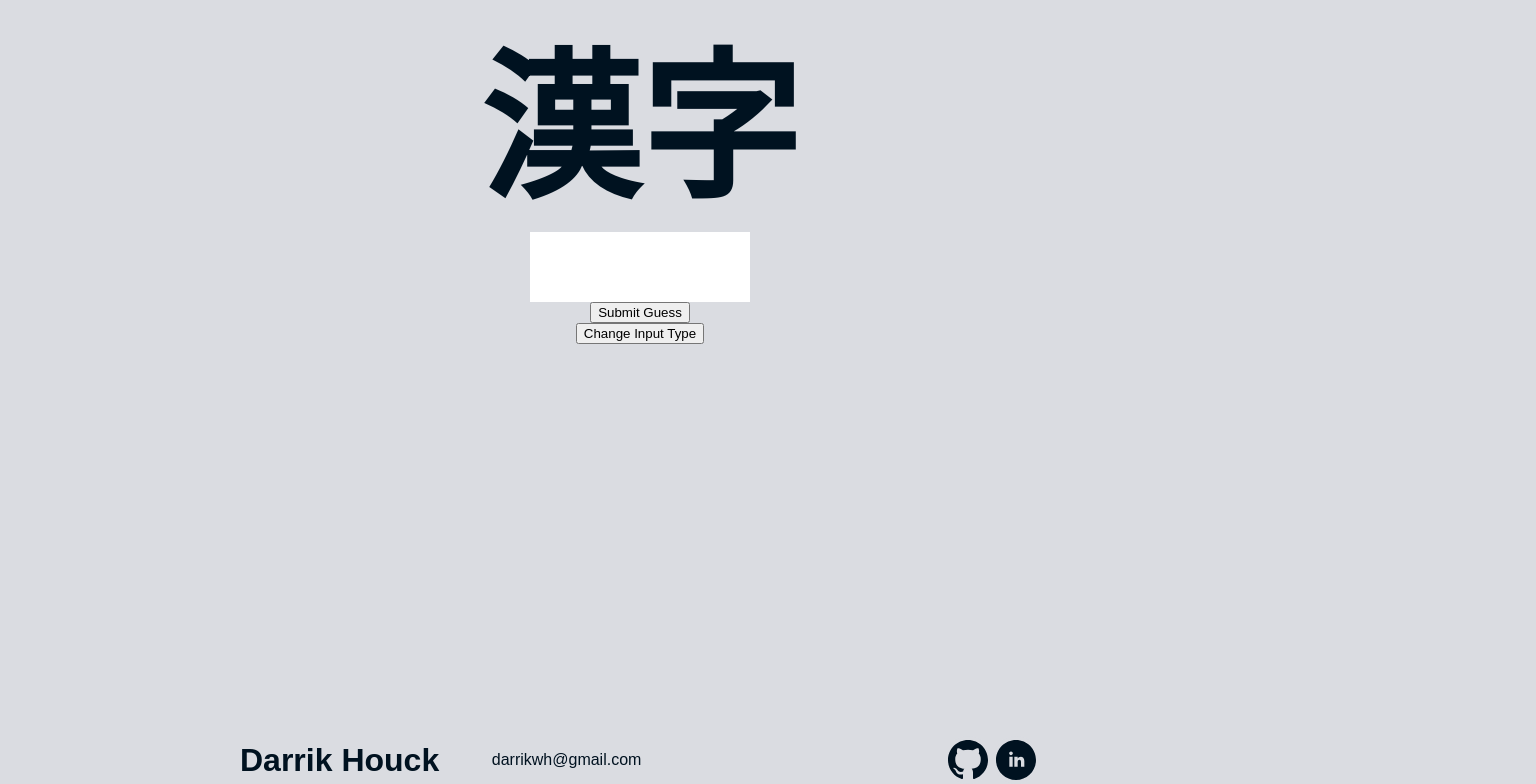
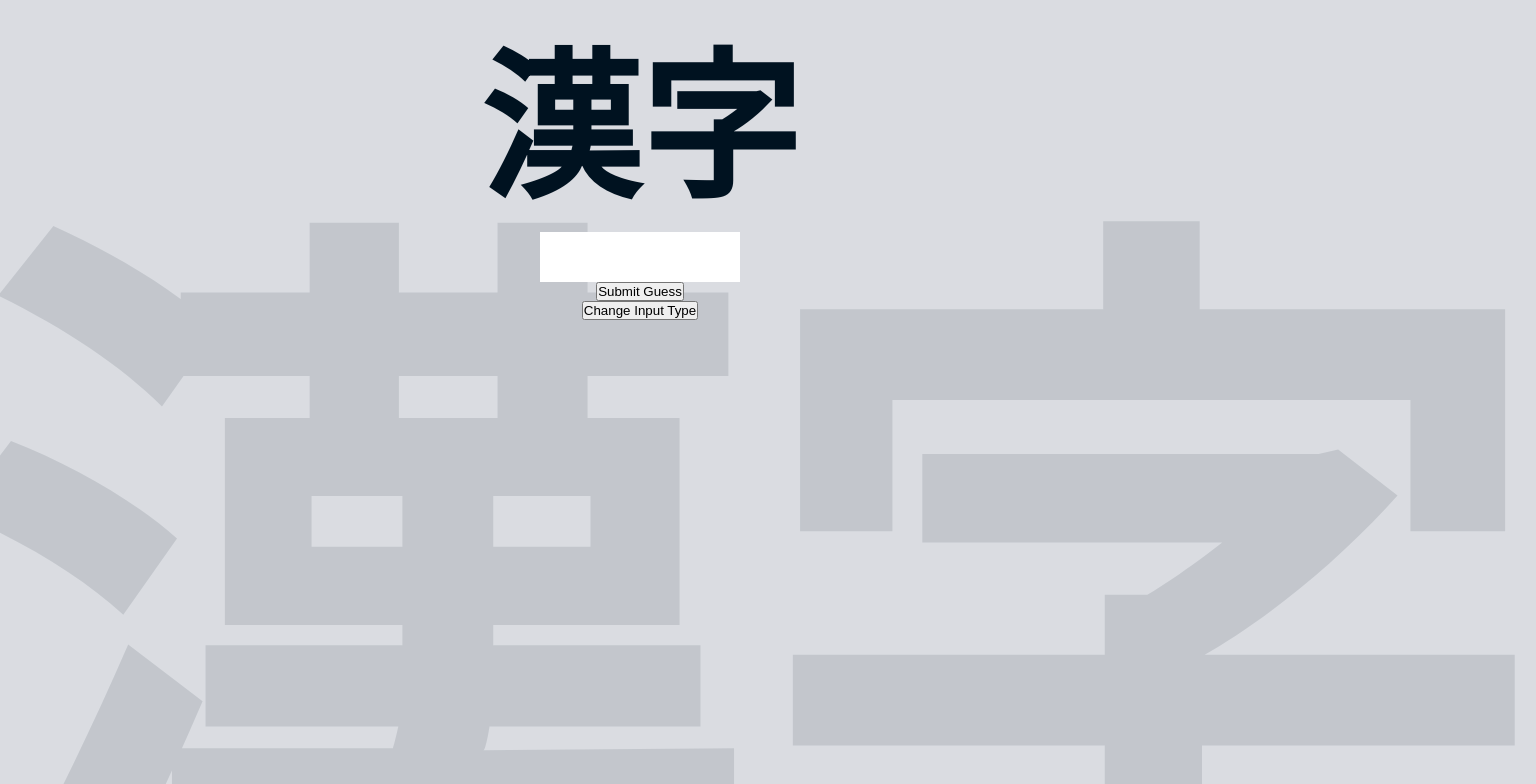
Before and after one commit to Daarrik/kanji-guess-v2, a React (Create React App) app: page / in a window 1280 px wide. Shown: the top 784 px of the page, 1536 px wide, since content can reach past the window. Built offline with nearby package versions, Linux system fonts and the light colour scheme; a web font is replaced by a local one.

Commit message:
added kanji in background

```diff
--- a/src/App.tsx
+++ b/src/App.tsx
@@ -1,4 +1,5 @@
 import { useContext } from "react";
+import { KanjiContext } from "./components/ContextProviders/KanjiProvider";
 import { GuessContext } from "./components/ContextProviders/GuessProvider";
 import Game from "./components/Game/Game";
 import Results from "./components/Results/Results";
@@ -6,15 +7,17 @@ import Footer from "./components/Footer/Footer";
 // Readd Footer when rest of app is done
 
 const App: React.FC = () => {
+  const { kanji } = useContext(KanjiContext);
   const { guessed } = useContext(GuessContext);
 
   return (
     <div>
-      <main id="main" className="flex-center">
+      <main>
         {/* animation for components */}
         {!guessed ? <Game /> : <Results />}
       </main>
-      <Footer />
+      <h1 className="kanji-backdrop jp-font">{kanji}</h1>
+      {/* <Footer /> */}
     </div>
   );
 };
--- a/src/components/Game/Game.css
+++ b/src/components/Game/Game.css
@@ -2,6 +2,8 @@
   display: flex;
   align-items: center;
   flex-direction: column;
+  max-width: var(--full-width);
+  margin: auto;
 }
 
 .kanji {
--- a/src/components/TextInput/TextInput.css
+++ b/src/components/TextInput/TextInput.css
@@ -10,5 +10,5 @@
 }
 
 .input:focus {
-  border: 1px solid var(--text-color);
+  box-shadow: inset 0 0 0 1px var(--text-color);
 }
--- a/src/index.css
+++ b/src/index.css
@@ -7,12 +7,20 @@
   --jp-font: "Noto Sans JP", sans-serif;
 }
 
+*,
+*:before,
+*:after {
+  margin: 0;
+  padding: 0;
+  box-sizing: border-box;
+}
+
 body {
   -webkit-font-smoothing: antialiased;
   -moz-osx-font-smoothing: grayscale;
-  max-width: var(--full-width);
-  margin: auto;
   background-color: var(--bg);
+  overflow: hidden;
+  white-space: nowrap;
 }
 
 code {
@@ -46,3 +54,13 @@ a {
 .jp-font {
   font-family: var(--jp-font);
 }
+
+.kanji-backdrop {
+  position: absolute;
+  top: 0;
+  left: -5%;
+  opacity: 0.1;
+  font-size: 50em;
+  /* text-overflow: clip; */
+  z-index: -1;
+}
```
